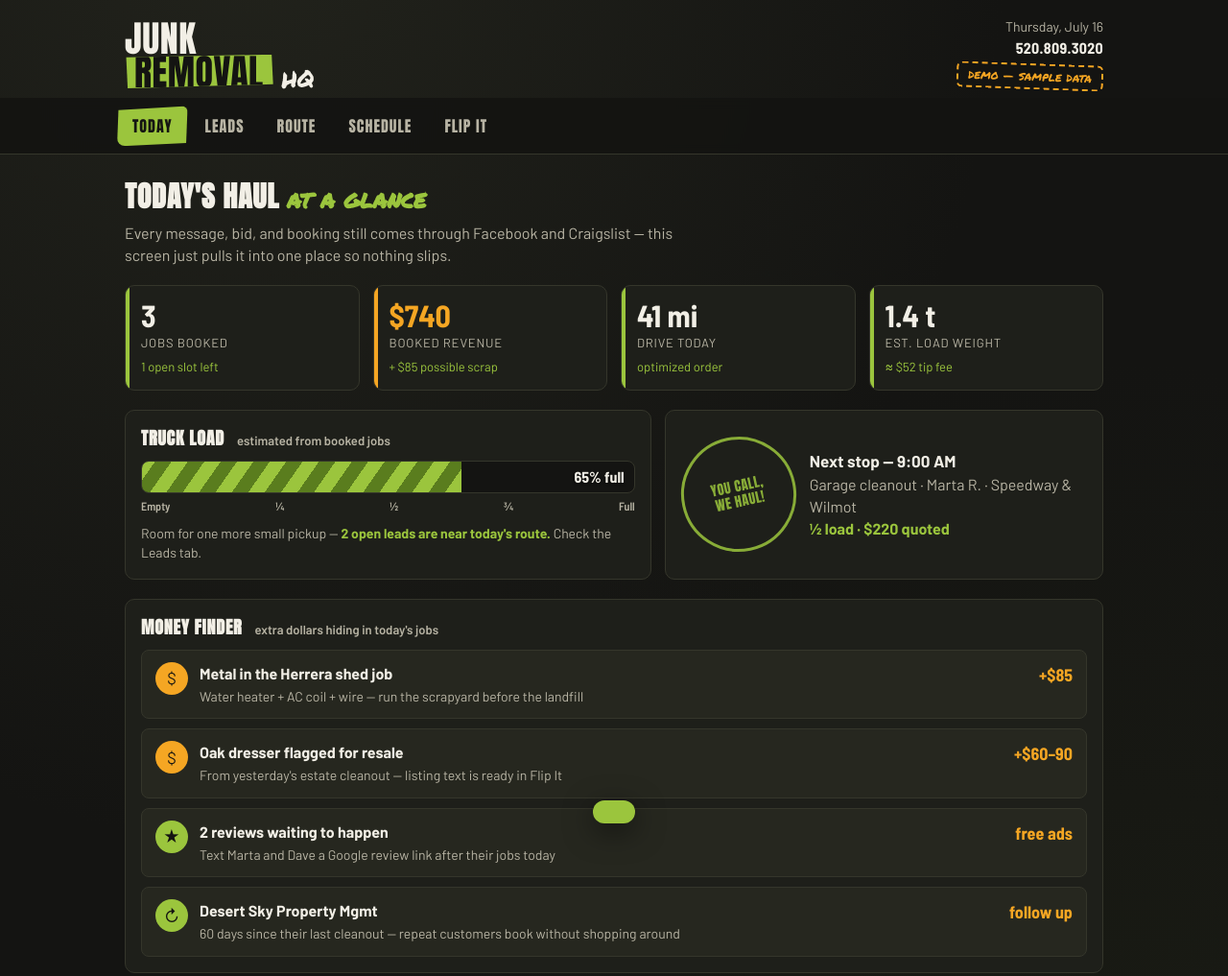
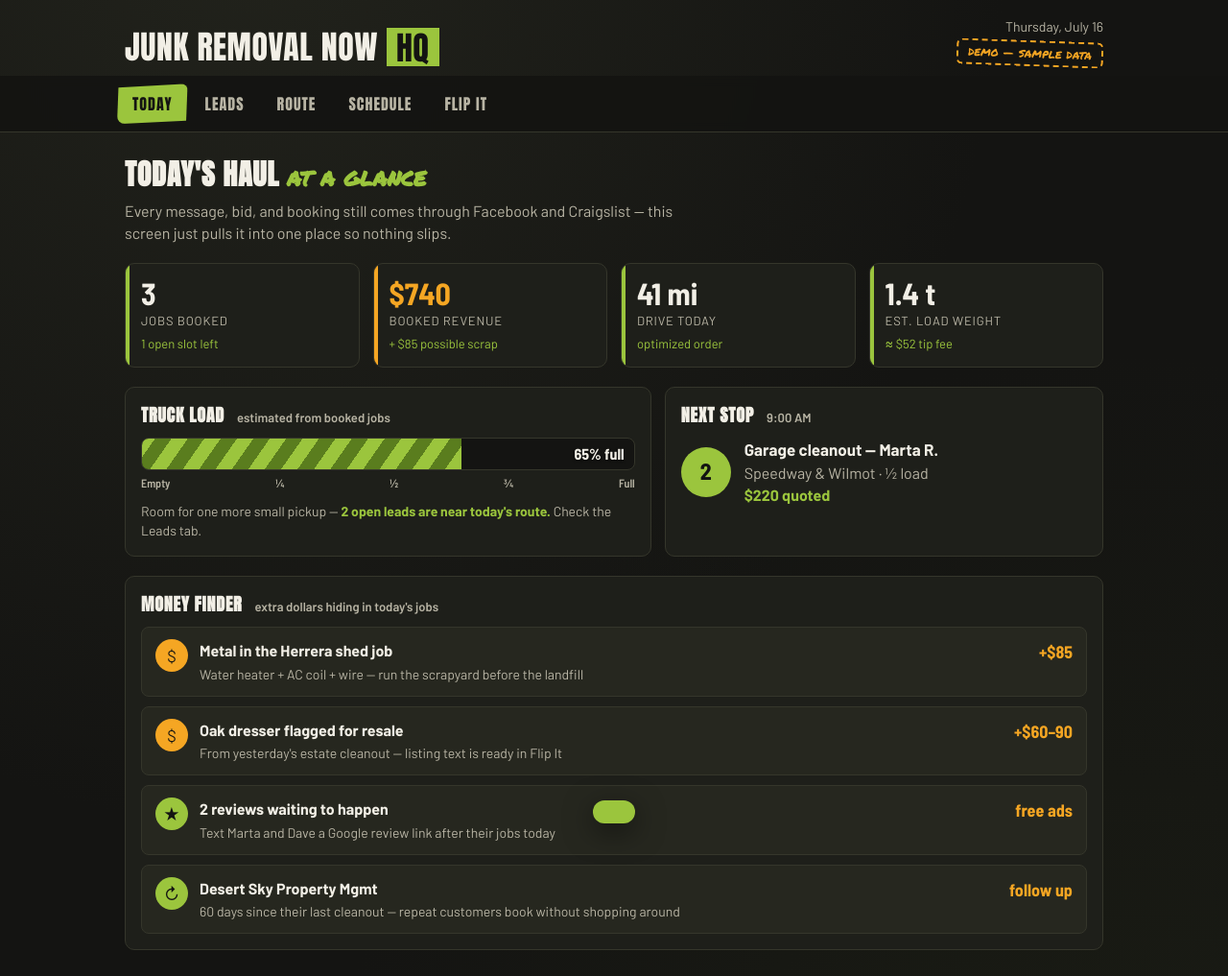
Before and after one commit to BuildBetterHQ/jrn-hq, a plain HTML site: page index.html in a window 1280 px wide. Shown: the top 1017 px of the page at 96% size. Drawn offline with Linux system fonts and the light colour scheme.

Commit message:
Add files via upload

```diff
--- a/index.html
+++ b/index.html
@@ -60,13 +60,24 @@ header{
   display:flex;align-items:flex-end;justify-content:space-between;gap:12px;flex-wrap:wrap;
   max-width:1060px;margin:0 auto;
 }
-.lockup{line-height:.9}
-.lockup .l1{font-family:var(--font-display);font-size:clamp(26px,5vw,38px);letter-spacing:.5px;color:var(--bone)}
-.lockup .l2{font-family:var(--font-display);font-size:clamp(26px,5vw,38px);letter-spacing:.5px;color:var(--ink);
-  background:var(--haul);display:inline-block;padding:1px 10px 0;
-  clip-path:polygon(1% 8%, 99% 0%, 100% 88%, 2% 100%);}
-.lockup .hq{font-family:var(--font-marker);color:var(--bone);font-size:clamp(18px,3.4vw,24px);margin-left:8px;
-  display:inline-block;transform:rotate(-4deg)}
+.lockup{display:flex;align-items:center;gap:9px;flex-wrap:wrap}
+.lockup .l1{
+  font-family:var(--font-display);
+  font-size:clamp(24px,5.2vw,34px);
+  letter-spacing:.5px;
+  color:var(--bone);
+  line-height:1;
+}
+.lockup .l2{
+  font-family:var(--font-display);
+  font-size:clamp(24px,5.2vw,34px);
+  letter-spacing:.5px;
+  line-height:1;
+  color:var(--ink);
+  background:var(--haul);
+  display:inline-block;
+  padding:4px 10px 2px;
+}
 .head-meta{text-align:right;color:var(--dust);font-size:14px}
 .head-meta b{color:var(--bone);font-family:var(--font-data);font-size:16px;letter-spacing:.3px}
 .demo-tag{display:inline-block;font-family:var(--font-marker);color:var(--cash);border:2px dashed var(--cash);
@@ -211,12 +222,12 @@ section[hidden]{display:none}
 .sold-strip{margin-top:20px;display:flex;gap:12px;align-items:center;background:var(--asphalt-2);border:1px solid var(--line);border-radius:var(--radius);padding:14px 16px;flex-wrap:wrap}
 .sold-strip .big{font-family:var(--font-data);font-weight:700;font-size:26px;color:var(--cash)}
 
-/* ---------- stamp watermark ---------- */
-.stamp{
-  font-family:var(--font-display);text-transform:uppercase;color:var(--haul);
-  border:3px solid var(--haul);border-radius:50%;width:120px;height:120px;
-  display:flex;align-items:center;justify-content:center;text-align:center;font-size:14px;line-height:1.15;
-  transform:rotate(-12deg);opacity:.85;letter-spacing:.5px;padding:10px;flex-shrink:0
+/* ---------- next stop ---------- */
+.next-num{
+  width:52px;height:52px;border-radius:50%;flex-shrink:0;
+  background:var(--haul);color:var(--ink);
+  font-family:var(--font-data);font-weight:700;font-size:24px;
+  display:flex;align-items:center;justify-content:center;
 }
 
 /* ---------- toast ---------- */
@@ -228,7 +239,6 @@ section[hidden]{display:none}
 #toast.show{transform:translateX(-50%) translateY(0)}
 
 footer{border-top:1px solid var(--line);color:var(--dust);text-align:center;padding:20px;font-size:13px}
-footer .mk{font-family:var(--font-marker);color:var(--haul)}
 </style>
 </head>
 <body>
@@ -237,12 +247,10 @@ footer .mk{font-family:var(--font-marker);color:var(--haul)}
 </div>
 <header>
   <div class="lockup">
-    <div class="l1">JUNK</div>
-    <div><span class="l2">REMOVAL</span><span class="hq">HQ</span></div>
+    <span class="l1">JUNK REMOVAL NOW</span><span class="l2">HQ</span>
   </div>
   <div class="head-meta">
     <div>Thursday, July 16</div>
-    <b>520.809.3020</b><br>
     <span class="demo-tag">demo — sample data</span>
   </div>
 </header>
@@ -277,12 +285,15 @@ footer .mk{font-family:var(--font-marker);color:var(--haul)}
       <div class="meter-marks"><span>Empty</span><span>¼</span><span>½</span><span>¾</span><span>Full</span></div>
       <p style="margin-top:10px;color:var(--dust);font-size:14px" id="meter-tip">Room for one more small pickup — <b style="color:var(--haul)">2 open leads are near today's route.</b> Check the Leads tab.</p>
     </div>
-    <div class="card" style="display:flex;gap:14px;align-items:center">
-      <div class="stamp">You call,<br>we haul!</div>
-      <div>
-        <b style="font-size:17px">Next stop — 9:00 AM</b><br>
-        <span style="color:var(--dust)">Garage cleanout · Marta R. · Speedway &amp; Wilmot</span><br>
-        <span style="color:var(--haul);font-weight:700">½ load · $220 quoted</span>
+    <div class="card">
+      <h3>Next stop <span class="sub">9:00 AM</span></h3>
+      <div style="display:flex;gap:14px;align-items:center">
+        <div class="next-num">2</div>
+        <div>
+          <b style="font-size:17px">Garage cleanout — Marta R.</b><br>
+          <span style="color:var(--dust)">Speedway &amp; Wilmot · ½ load</span><br>
+          <span style="color:var(--haul);font-weight:700">$220 quoted</span>
+        </div>
       </div>
     </div>
   </div>
@@ -428,7 +439,7 @@ footer .mk{font-family:var(--font-marker);color:var(--haul)}
 </main>
 
 <div id="toast" role="status"></div>
-<footer>Demo concept for <b>Junk Removal Now</b> · 520.809.3020 · <span class="mk">We do the heavy lifting so you don't have to!</span></footer>
+<footer>Junk Removal Now HQ · demo with sample data</footer>
 <script>
 /* if this runs, the buttons work — hide the warning */
 document.getElementById('nojs-warn').style.display='none';
```
